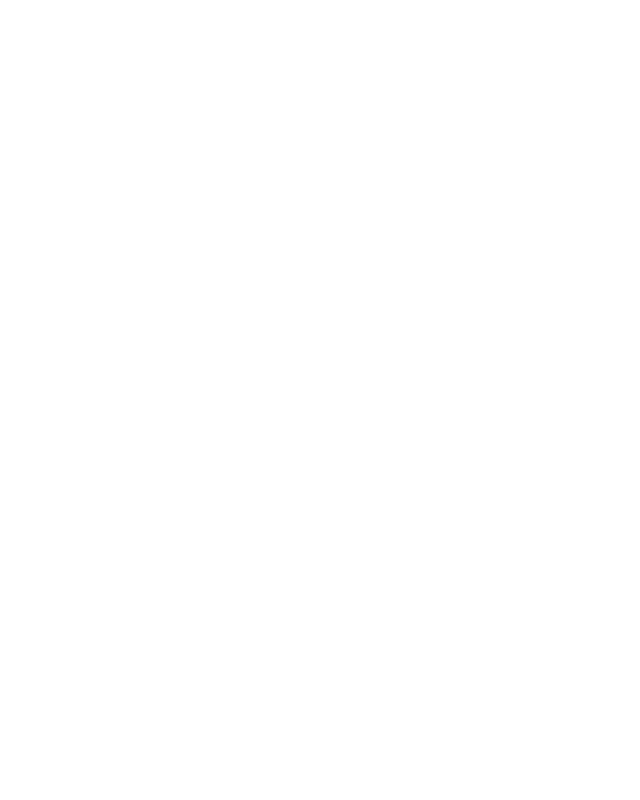
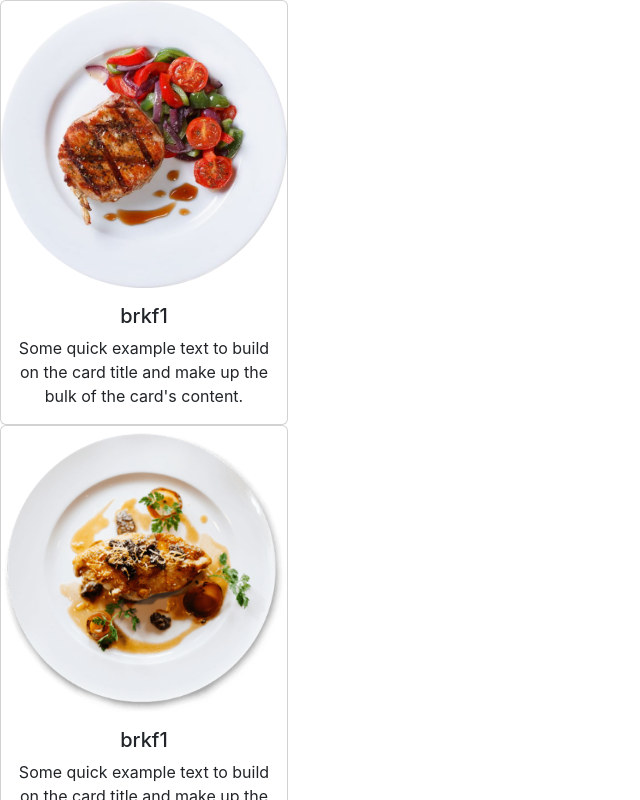
Before and after one commit to aktaruzzaman-shaon/resturant, a React (Create React App) app: page /lunch in a window 1280 px wide. Before the commit this address had no page. Shown: the top 800 px of the page, without its empty margins (0-640 px from the left). Built offline with nearby package versions, Linux system fonts and the light colour scheme.

Commit message:
update lunch menu

```diff
--- a/src/App.js
+++ b/src/App.js
@@ -5,6 +5,8 @@
 import Login from './Component/Login/Login/Login';
 import SignUp from './Component/Login/SignUp/SignUp'
 import BreakfastMenu from './Component/Meals/Breakfast/BreakfastMenu';
+import LunchMenu from './Component/Meals/Lunch/LunchMenu';
+import DinnerMeal from './Component/Meals/Dinner/DinnerMeal';
 
 
 
@@ -17,6 +19,9 @@
         <Route path='/login' element={<Login></Login>}></Route>
         <Route path='/signup' element={<SignUp></SignUp>}></Route>
         <Route path='/breakfast' element={<BreakfastMenu></BreakfastMenu>}></Route>
+        <Route path='/lunch' element={<LunchMenu></LunchMenu>}></Route>
+        {/* <Route path='/dinner' element={<Dinner></Dinner>}></Route> */}
+        <Route path='/dinner' element={<DinnerMeal></DinnerMeal>}></Route>
       </Routes>
     </div>
   );
--- a/src/Component/Home/Shared/Header/Header.js
+++ b/src/Component/Home/Shared/Header/Header.js
@@ -5,7 +5,7 @@
 import useFirebase from '../../../Hook/useFirebase';
 
 const Header = () => {
-    const { user } = useFirebase();
+    // const { user } = useFirebase();
     return (
         <div className='container'>
             <div className='header-logo'>
@@ -15,10 +15,10 @@
                 <Link to="/login"> <button className='m-2' type='login'>login</button></Link>
                 <Link to="/signup"><button className='m-2 btn btn-success' type="button">SignUp</button></Link>
             </div>
-            <div>
+            {/* <div>
                 <p className='text-primary'>{user.email}</p>
 
-            </div>
+            </div> */}
         </div>
     );
 };
--- a/src/Component/Meals/Breakfast/BreakfastMenu.js
+++ b/src/Component/Meals/Breakfast/BreakfastMenu.js
@@ -24,7 +24,7 @@
                         {
                             breakfastMenus.map(breakfastMenu => <Meal
                                 key={breakfastMenu.id}
-                                breakfastMenu={breakfastMenu}
+                                Menu={breakfastMenu}
                             ></Meal>)
                         }
                     </div>
--- a/src/Component/Meals/Lunch/LunchMenu.js
+++ b/src/Component/Meals/Lunch/LunchMenu.js
@@ -1,11 +1,37 @@
 import React from 'react';
+import lunch1 from '../../../images/lunch/lunch1.png'
+import lunch2 from '../../../images/lunch/lunch2.png'
+import lunch3 from '../../../images/lunch/lunch3.png'
+import lunch4 from '../../../images/lunch/lunch4.png'
+import lunch5 from '../../../images/lunch/lunch5.png'
+import lunch6 from '../../../images/lunch/lunch6.png'
+import Meal from '../Meal/Meal';
+
+
+
 
 const LunchMenu = () => {
+
+    const LunchMenus = [
+        { id: 1, name: "brkf1", img: lunch1 },
+        { id: 2, name: "brkf1", img: lunch2 },
+        { id: 3, name: "brkf1", img: lunch3 },
+        { id: 4, name: "brkf1", img: lunch4 },
+        { id: 5, name: "brkf1", img: lunch5 },
+        { id: 6, name: "brkf1", img: lunch6 }
+    ]
     return (
         <div>
-            <h2>This is lunch menu now i edit this</h2>
+            {
+                LunchMenus.map(lunchMenu =>
+                    <Meal
+                        key={lunchMenu.id}
+                        Menu={lunchMenu}
+                    >
+                    </Meal>
+                )
+            }
         </div>
     );
-};
-
+}
 export default LunchMenu;
--- a/src/Component/Meals/Meal/Meal.js
+++ b/src/Component/Meals/Meal/Meal.js
@@ -1,8 +1,8 @@
 import React from 'react';
 
-const Meal = ({ breakfastMenu }) => {
+const Meal = ({ Menu }) => {
 
-    const { name, img } = breakfastMenu;
+    const { name, img } = Menu;
     return (
         <div>
             <div className='g-5 col-12 col-md-6 col-lg-4'>
```
